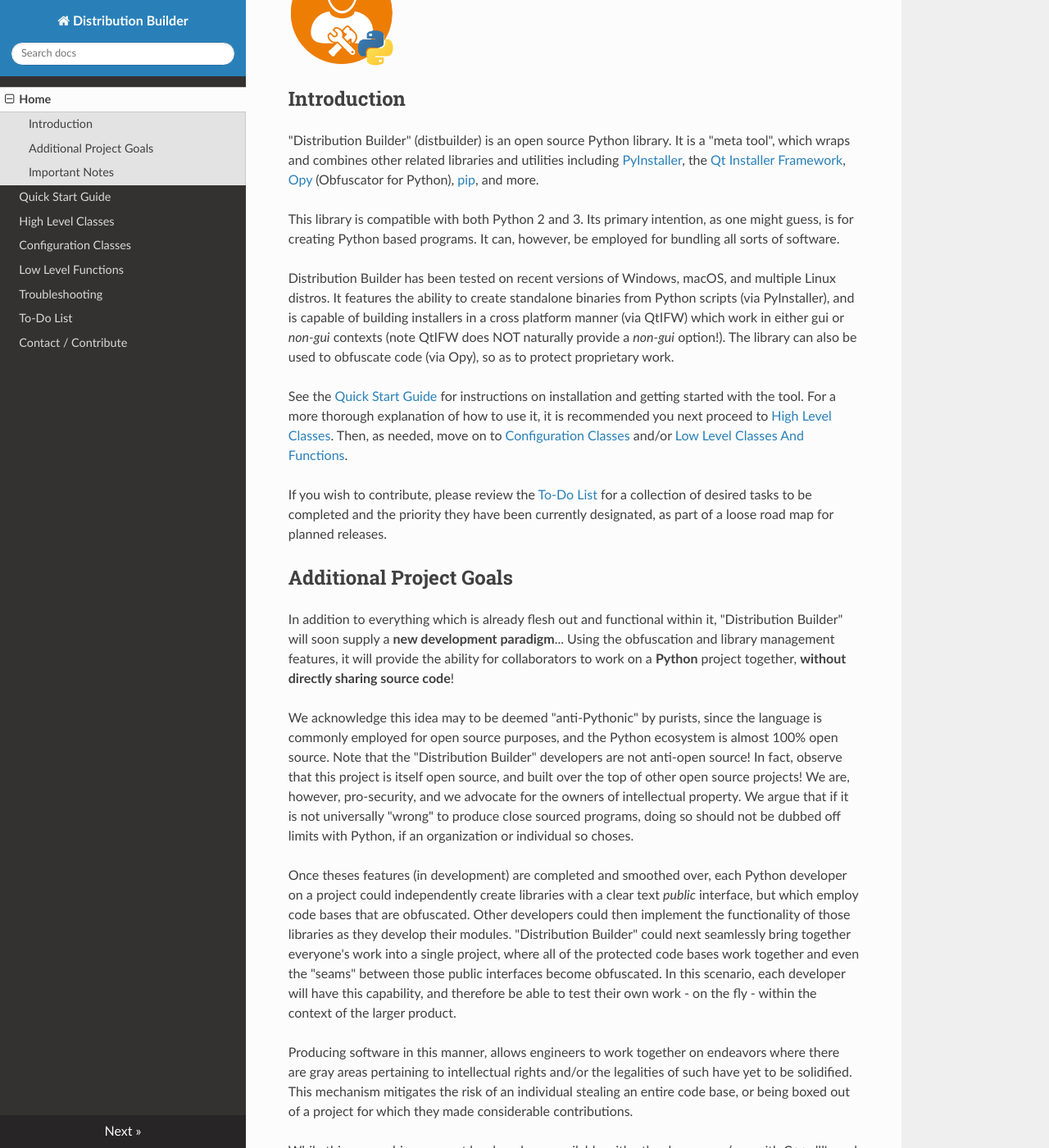
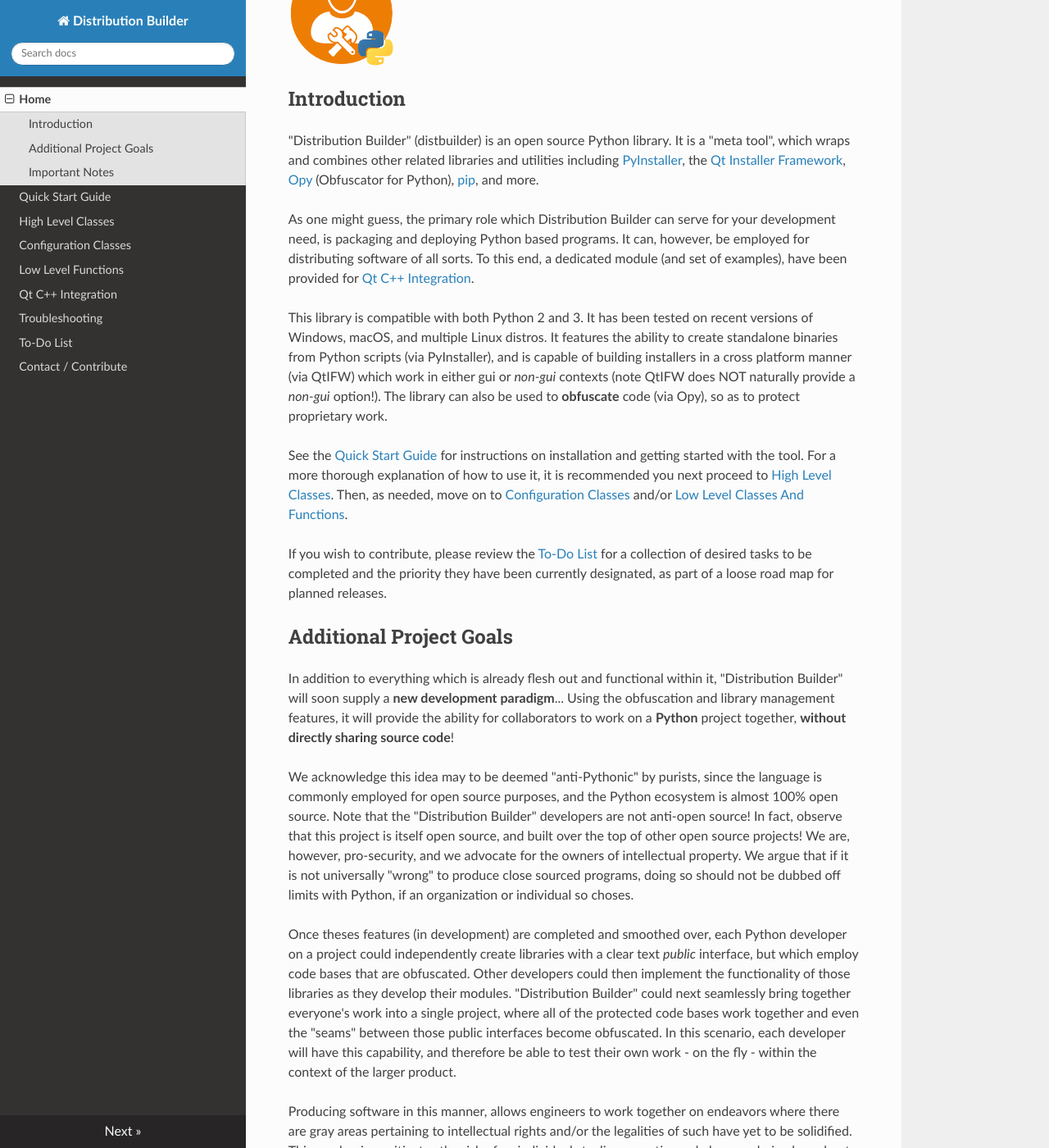
Before and after one commit to BuvinJT/distbuilder, an MkDocs documentation site: the page built from docs/index.md, in a window 1280 px wide and 1400 px high, scrolled down 208 px. Shown: the whole window at 82% size. Built offline with MkDocs 1.6.1, drawn with Linux system fonts in a browser that asks for light colours; nearby versions of some CDN libraries; old or Windows-style settings are respelled for this version of MkDocs; some of the changed text lies outside the part shown.

Commit message:
Began adding Qt C++ Integration documentation.

```diff
--- a/docs/index.md
+++ b/docs/index.md
@@ -10,22 +10,22 @@
 [Opy](https://pypi.org/project/opy-distbuilder/) (Obfuscator for Python),
 [pip](https://pypi.org/project/pip/), and more.
 
-This library is compatible with both Python 2 and 3.  Its primary intention, as one might guess,
-is for creating Python based programs. It can, however, be employed for bundling all sorts of
-software.
+As one might guess, the primary role which Distribution Builder can serve for your development
+need, is packaging and deploying Python based programs. It can, however, be employed for
+distributing software of all sorts.  To this end, a dedicated module (and set of examples),
+have been provided for [Qt C++ Integration](QtCpp.md).
 
-Distribution Builder has been tested on recent versions of Windows, macOS, and multiple Linux distros.
-It features the ability to create standalone binaries from Python scripts (via PyInstaller),
-and is capable of building installers in a cross platform manner (via QtIFW)
-which work in either gui or *non-gui* contexts (note QtIFW does NOT
-naturally provide a *non-gui* option!). The library can also be used to obfuscate code (via Opy),
-so as to protect proprietary work.
+This library is compatible with both Python 2 and 3.  It has been tested on recent versions of
+Windows, macOS, and multiple Linux distros. It features the ability to create standalone
+binaries from Python scripts (via PyInstaller), and is capable of building installers in a
+cross platform manner (via QtIFW) which work in either gui or *non-gui* contexts (note
+QtIFW does NOT naturally provide a *non-gui* option!). The library can also be used to
+**obfuscate** code (via Opy), so as to protect proprietary work.
 
 See the [Quick Start Guide](QuickStart.md) for instructions on installation
 and getting started with the tool. For a more thorough explanation of how to use it,
-it is recommended you next proceed to
-[High Level Classes](HighLevel.md).  Then, as needed, move on to
-[Configuration Classes](ConfigClasses.md) and/or
+it is recommended you next proceed to [High Level Classes](HighLevel.md).
+Then, as needed, move on to [Configuration Classes](ConfigClasses.md) and/or
 [Low Level Classes And Functions](LowLevel.md).
 
 If you wish to contribute, please review the [To-Do List](ToDo.md)
@@ -35,10 +35,10 @@
 
 ## Additional Project Goals
 
-In addition to everything which is already flesh out and functional within it, "Distribution Builder"
-will soon supply a **new development paradigm**...  Using the obfuscation and library
-management features, it will provide the ability for collaborators to work on a **Python**
-project together, **without directly sharing source code**!
+In addition to everything which is already flesh out and functional within it,
+"Distribution Builder" will soon supply a **new development paradigm**...  Using the
+obfuscation and library management features, it will provide the ability for collaborators
+to work on a **Python** project together, **without directly sharing source code**!
 
 We acknowledge this idea may to be deemed "anti-Pythonic" by purists, since the language is
 commonly employed for open source purposes, and the Python ecosystem is almost 100%
@@ -53,11 +53,11 @@
 on a project could independently create libraries with a clear text
 *public* interface, but which employ code bases that are obfuscated.  Other developers
 could then implement the functionality of those libraries as they develop their modules.
-"Distribution Builder" could next seamlessly bring together everyone's work into a single project,
-where all of the protected code bases work together and even the "seams" between those public
-interfaces become obfuscated. In this scenario, each developer will have this capability,
-and therefore be able to test their own work - on the fly - within the context of the
-larger product.
+"Distribution Builder" could next seamlessly bring together everyone's work into a single
+project, where all of the protected code bases work together and even the "seams" between
+those public interfaces become obfuscated. In this scenario, each developer will have this
+capability, and therefore be able to test their own work - on the fly - within the context
+of the larger product.
 
 Producing software in this manner, allows engineers to work together
 on endeavors where there are gray areas pertaining to intellectual rights and/or the
@@ -68,24 +68,21 @@
 While this overarching concept has long been available with other languages (e.g. with
 C++ dll's and other analogous compiled components), this has not generally been an option
 for Python.  Even in those languages where such is a "ready option", a development scheme
-of this nature is often too cumbersome to employ. "Distribution Builder" aims to make
-this a painless and realistic mode of operation for Python.
+of this nature is often too cumbersome to employ, or simply not an option developers have
+considered. "Distribution Builder" aims to make this a painless and realistic mode of
+operation for Python.
 
 ## Important Notes
 
-*BEFORE USE, BACK UP YOUR ENTIRE PROJECT TO ENSURE THERE WILL
-NOT POSSIBLY BE ANY WORK LOST!!!*
+*BEFORE USE, BACK UP YOUR CODE TO ENSURE THERE COULD NOT POSSIBLY BE ANYTHING LOST!!!*
 
-This library is actively under development. It is not
-yet officially released for production use. Function
-signatures, class definitions, etc. are NOT currently
-guaranteed to be stable / backwards compatible.
-Client implementations may require modification upon
-pulling the latest revisions to this.
+This library is actively under development. It is not yet officially released for
+production use. Function signatures, class definitions, etc. are NOT currently
+guaranteed to be stable / backwards compatible. Client implementations may require
+modification upon pulling the latest revisions to this.
 
-At the present time, the weakest components in the library are
-admittedly the obfuscation features. There is a bit of a learning curve
-for utilizing such, and a fair degree of effort is likely required
-to perfect it for your own project right now.  It is recommended that
-you employ these security features only after getting the
-rest of your build process defined.
+At the present time, the weakest components in the library are admittedly the obfuscation
+features. There is a bit of a learning curve for utilizing such, and a fair degree of
+effort is likely required to perfect it for your own project right now.  It is recommended
+that you employ these security features only after getting the rest of your build process
+defined.
--- a/mkdocs.yml
+++ b/mkdocs.yml
@@ -5,6 +5,7 @@
     - High Level Classes: HighLevel.md
     - Configuration Classes: ConfigClasses.md
     - Low Level Functions: LowLevel.md
+    - Qt C++ Integration: QtCpp.md
     - Troubleshooting: Issues.md
     - To-Do List: ToDo.md
     - Contact / Contribute: Contribute.md
```
Also changed, not shown: docs/QtCpp.md (added, +30 -0 lines).
